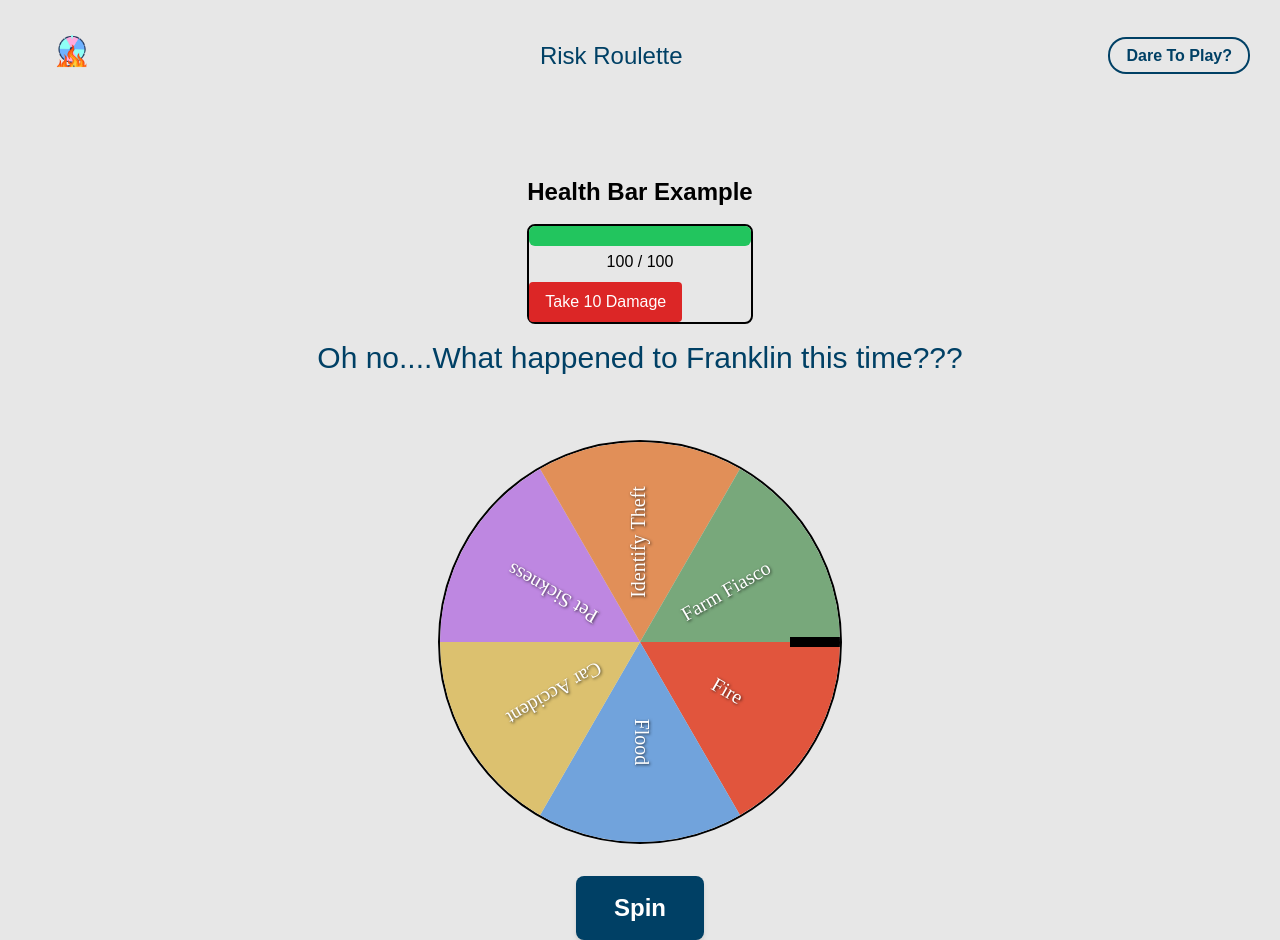
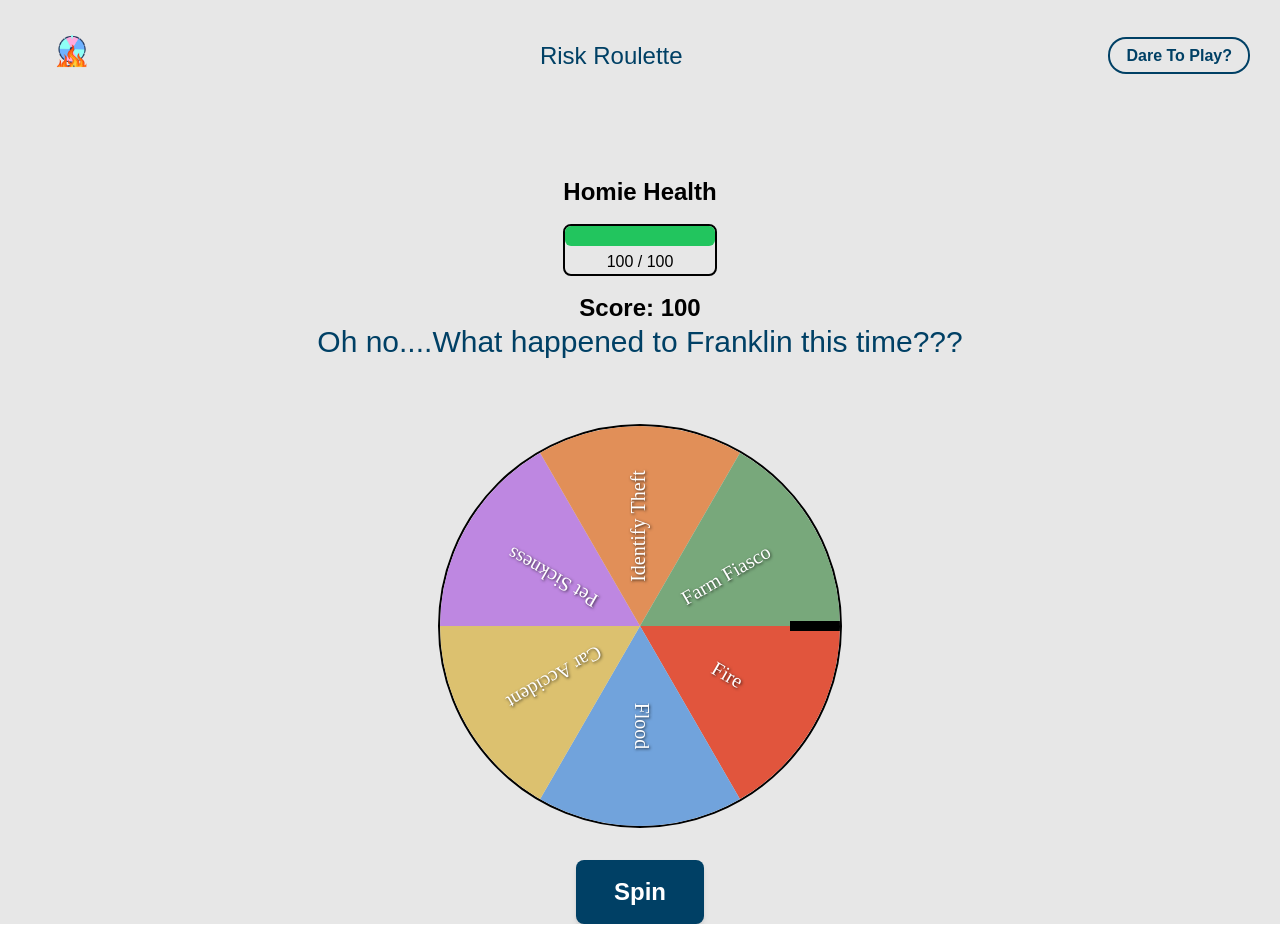
Before and after one commit to halee-t/risk-roulette, a React (Create React App) app: page /wheel in a window 1280 px wide. Built offline with nearby package versions, Linux system fonts and the light colour scheme.

Commit message:
score added

```diff
--- a/src/components/Car.tsx
+++ b/src/components/Car.tsx
@@ -10,9 +10,10 @@ interface QuestionProps {
 
 interface CarProps {
   onTakeDamage: (damage: number) => void;
+  onGetPoints: (earn: number) => void;
 }
 
-const Car: React.FC<CarProps> = ({ onTakeDamage }) => {
+const Car: React.FC<CarProps> = ({ onTakeDamage, onGetPoints }) => {
   const [currentQuestion, setCurrentQuestion] = useState<QuestionProps | null>(
     null
   );
@@ -47,6 +48,7 @@ const Car: React.FC<CarProps> = ({ onTakeDamage }) => {
               <Answer
                 answerStr={answer}
                 onTakeDamage={onTakeDamage}
+                onGetPoints={onGetPoints}
                 correctness={currentQuestion.correct[index]}
               ></Answer>
             </div>
--- a/src/components/Farm.tsx
+++ b/src/components/Farm.tsx
@@ -10,9 +10,10 @@ interface QuestionProps {
 
 interface FarmProps {
   onTakeDamage: (damage: number) => void;
+  onGetPoints: (earn: number) => void;
 }
 
-const Farm: React.FC<FarmProps> = ({ onTakeDamage }) => {
+const Farm: React.FC<FarmProps> = ({ onTakeDamage, onGetPoints }) => {
   const [currentQuestion, setCurrentQuestion] = useState<QuestionProps | null>(
     null
   );
@@ -51,6 +52,7 @@ const Farm: React.FC<FarmProps> = ({ onTakeDamage }) => {
               <Answer
                 answerStr={answer}
                 onTakeDamage={onTakeDamage}
+                onGetPoints={onGetPoints}
                 correctness={currentQuestion.correct[index]}
               ></Answer>
             </div>
--- a/src/components/Fire.tsx
+++ b/src/components/Fire.tsx
@@ -10,9 +10,10 @@ interface QuestionProps {
 
 interface FireProps {
   onTakeDamage: (damage: number) => void;
+  onGetPoints: (earn: number) => void;
 }
 
-const Fire: React.FC<FireProps> = ({ onTakeDamage }) => {
+const Fire: React.FC<FireProps> = ({ onTakeDamage, onGetPoints }) => {
   const [currentQuestion, setCurrentQuestion] = useState<QuestionProps | null>(
     null
   );
@@ -48,6 +49,7 @@ const Fire: React.FC<FireProps> = ({ onTakeDamage }) => {
               <Answer
                 answerStr={answer}
                 onTakeDamage={onTakeDamage}
+                onGetPoints={onGetPoints}
                 correctness={currentQuestion.correct[index]}
               ></Answer>
             </div>
--- a/src/components/Flood.tsx
+++ b/src/components/Flood.tsx
@@ -10,9 +10,10 @@ interface QuestionProps {
 
 interface FloodProps {
   onTakeDamage: (damage: number) => void;
+  onGetPoints: (earn: number) => void;
 }
 
-const Flood: React.FC<FloodProps> = ({ onTakeDamage }) => {
+const Flood: React.FC<FloodProps> = ({ onTakeDamage, onGetPoints }) => {
   const [currentQuestion, setCurrentQuestion] = useState<QuestionProps | null>(
     null
   );
@@ -46,6 +47,7 @@ const Flood: React.FC<FloodProps> = ({ onTakeDamage }) => {
               <Answer
                 answerStr={answer}
                 onTakeDamage={onTakeDamage}
+                onGetPoints={onGetPoints}
                 correctness={currentQuestion.correct[index]}
               ></Answer>
             </div>
--- a/src/components/HealthBar.tsx
+++ b/src/components/HealthBar.tsx
@@ -22,12 +22,6 @@ const HealthBar: React.FC<HealthBarProps> = ({ currentHealth, maxHealth, onTakeD
       <div className="text-center mt-1">
         {currentHealth} / {maxHealth}
       </div>
-      <button
-        onClick={() => onTakeDamage(10)} // Call the onTakeDamage function with 10 damage
-        className="mt-2 px-4 py-2 bg-red-600 text-white rounded hover:bg-red-700 transition-colors"
-      >
-        Take 10 Damage
-      </button>
     </div>
   );
 };
--- a/src/components/Identity.tsx
+++ b/src/components/Identity.tsx
@@ -10,9 +10,10 @@ interface QuestionProps {
 
 interface IdentifyProps {
   onTakeDamage: (damage: number) => void;
+  onGetPoints: (earn: number) => void;
 }
 
-const Identity: React.FC<IdentifyProps> = ({ onTakeDamage }) => {
+const Identity: React.FC<IdentifyProps> = ({ onTakeDamage, onGetPoints }) => {
   const [currentQuestion, setCurrentQuestion] = useState<QuestionProps | null>(
     null
   );
@@ -46,6 +47,7 @@ const Identity: React.FC<IdentifyProps> = ({ onTakeDamage }) => {
               <Answer
                 answerStr={answer}
                 onTakeDamage={onTakeDamage}
+                onGetPoints={onGetPoints}
                 correctness={currentQuestion.correct[index]}
               ></Answer>
             </div>
--- a/src/components/NewWheel.tsx
+++ b/src/components/NewWheel.tsx
@@ -7,6 +7,7 @@ import Car from "./Car";
 import Pet from "./Pet";
 import Farm from "./Farm";
 import HealthBar from "./HealthBar";
+import Score from "./score";
 
 interface Props {
   participants: string[];
@@ -193,15 +194,25 @@ export const NewWheel: React.FC<Props> = ({ participants }) => {
     setCurrentHealth((prevHealth) => Math.max(prevHealth - damage, 0)); // Ensure health doesn't go below 0
   };
 
+  const [currentPoints, setCurrentPoints] = useState(100);
+
+  const addPoints = (earn: number) => {
+    setCurrentPoints((prevPoints) => prevPoints + earn);
+  };
+
   return (
     <div className="flex flex-col justify-center items-center mt-[5rem]">
       <div className="p-4">
-        <h1 className="text-2xl font-bold mb-4">Health Bar Example</h1>
+        <h1 className="text-2xl font-bold mb-4">Homie Health</h1>
         <HealthBar
           currentHealth={currentHealth}
           maxHealth={maxHealth}
           onTakeDamage={handleTakeDamage}
         />
+      </div>
+
+      <div>
+        <Score points={currentPoints} onGetPoints={addPoints} />
       </div>
 
       <h1 className="text-3xl semibold text-primary mb-[4rem]">
@@ -234,19 +245,32 @@ export const NewWheel: React.FC<Props> = ({ participants }) => {
           </button>
 
           {/* Conditionally Render the Components */}
-          {popupWinner === "Fire" && <Fire onTakeDamage={handleTakeDamage} />}
-          {popupWinner === "Flood" && <Flood onTakeDamage={handleTakeDamage} />}
+          {popupWinner === "Fire" &&
+            <Fire onTakeDamage={handleTakeDamage}
+            onGetPoints={addPoints}
+          />}
+          {popupWinner === "Flood" &&
+            <Flood onTakeDamage={handleTakeDamage}
+            onGetPoints={addPoints}
+          />}
           {popupWinner === "Pet Sickness" && (
-            <Pet onTakeDamage={handleTakeDamage} />
+            <Pet onTakeDamage={handleTakeDamage}
+            onGetPoints={addPoints} />
           )}
           {popupWinner === "Identify Theft" && (
-            <Identity onTakeDamage={handleTakeDamage} />
+            <Identity onTakeDamage={handleTakeDamage}
+            onGetPoints={addPoints}
+          />
           )}
           {popupWinner === "Car Accident" && (
-            <Car onTakeDamage={handleTakeDamage} />
+            <Car onTakeDamage={handleTakeDamage}
+            onGetPoints={addPoints}
+          />
           )}
           {popupWinner === "Farm Fiasco" && (
-            <Farm onTakeDamage={handleTakeDamage} />
+            <Farm onTakeDamage={handleTakeDamage}
+            onGetPoints={addPoints}
+          />
           )}
         </div>
       )}
--- a/src/components/Pet.tsx
+++ b/src/components/Pet.tsx
@@ -10,9 +10,10 @@ interface QuestionProps {
 
 interface PetProps {
   onTakeDamage: (damage: number) => void;
+  onGetPoints: (earn: number) => void
 }
 
-const Pet: React.FC<PetProps> = ( {onTakeDamage} ) => {
+const Pet: React.FC<PetProps> = ( {onTakeDamage, onGetPoints} ) => {
   const [currentQuestion, setCurrentQuestion] = useState<QuestionProps | null>(
     null
   );
@@ -51,6 +52,7 @@ const Pet: React.FC<PetProps> = ( {onTakeDamage} ) => {
               <Answer
                 answerStr={answer}
                 onTakeDamage={onTakeDamage}
+                onGetPoints={onGetPoints}
                 correctness={currentQuestion.correct[index]}
               ></Answer>
             </div>
--- a/src/components/answer.tsx
+++ b/src/components/answer.tsx
@@ -3,6 +3,7 @@ import React, { useState } from "react";
 interface answerProps {
   answerStr: string;
   onTakeDamage: (damage: number) => void;
+  onGetPoints: (earn: number) => void;
   correctness: boolean;
 }
 
@@ -19,10 +20,12 @@ const Answer: React.FC<answerProps> = (props) => {
           : ["bg-red-500", "hover:bg-red-600"]),
       ]);
 
-      //why aren't you fucking working
       if (!props.correctness){
         props.onTakeDamage(10);
-      }
+      } else if
+        (props.correctness){
+          props.onGetPoints(100);
+        }
       // Apply the correct or incorrect colors
     }
   };
--- a/src/components/question.tsx
+++ b/src/components/question.tsx
@@ -6,6 +6,7 @@ interface questionProps{
     answers:string[];
     correct:boolean[];
     onTakeDamage: (damage: number) => void;
+    onGetPoints: (earn: number) => void;
 }
 
 const Question: React.FC<questionProps> = (props) => {
@@ -19,6 +20,7 @@ const Question: React.FC<questionProps> = (props) => {
                 <Answer
                     answerStr = {res}
                     onTakeDamage={props.onTakeDamage}
+                    onGetPoints={props.onGetPoints}
                     correctness={props.correct[index]}
                 />
             </div>
--- /dev/null
+++ b/src/components/score.tsx
@@ -0,0 +1,21 @@
+import React from 'react';
+
+interface ScoreProps {
+    points: number;
+    onGetPoints: (getPoints: number) => void;
+}
+
+const Score: React.FC<ScoreProps> = ({points, onGetPoints}) => {
+const pointsStart = points;
+
+return (
+    <>
+        <div className="text-2xl font-bold">
+            Score: {points}
+        </div>
+        {/*<button onClick={() => onGetPoints(1)}>Add points</button>*/}
+    </>
+  );
+}
+
+export default Score;
```
